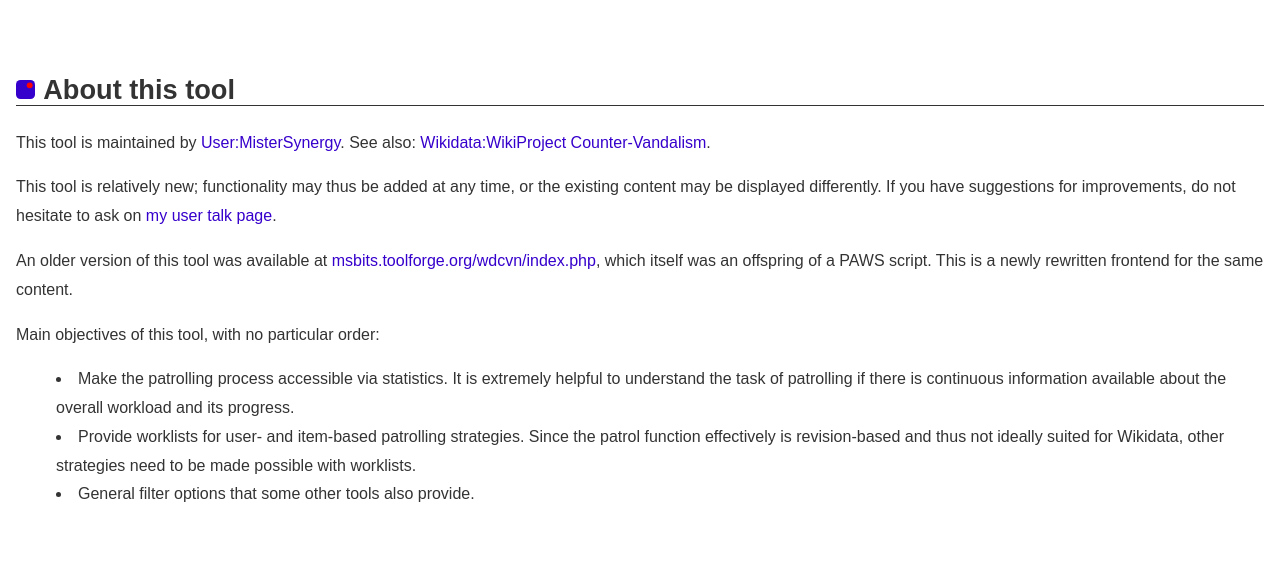
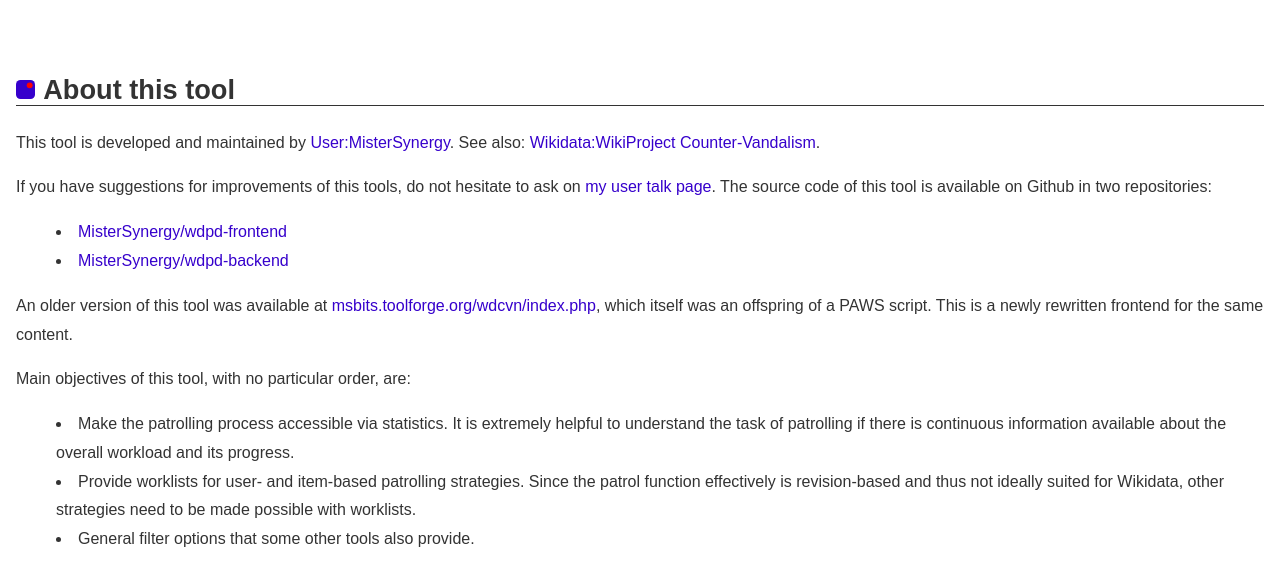
Before and after one commit to MisterSynergy/wdpd-frontend, a Flask app: page /about in a window 1280 px wide. Shown: the part 80-666 px from the top of the page. Run offline with Flask 2, Linux system fonts and the light colour scheme.

Commit message:
add links to sources at Github

```diff
--- a/src/templates/about.html
+++ b/src/templates/about.html
@@ -2,10 +2,14 @@
 {% set active_page = "/about" %}
 {% block content %}
       <h2>About this tool</h2>
-      <p>This tool is maintained by <a href="https://www.wikidata.org/wiki/User:MisterSynergy" title="User page of User:MisterSynergy at Wikidata">User:MisterSynergy</a>. See also: <a href="https://www.wikidata.org/wiki/Wikidata:WikiProject_Counter-Vandalism" title="Wikidata:WikiProject Counter-Vandalism">Wikidata:WikiProject Counter-Vandalism</a>.</p>
-      <p>This tool is relatively new; functionality may thus be added at any time, or the existing content may be displayed differently. If you have suggestions for improvements, do not hesitate to ask on <a href="https://www.wikidata.org/wiki/User_talk:MisterSynergy" title="user talk page of User:MisterSynergy" target="_blank">my user talk page</a>.</p>
+      <p>This tool is developed and maintained by <a href="https://www.wikidata.org/wiki/User:MisterSynergy" title="User page of User:MisterSynergy at Wikidata">User:MisterSynergy</a>. See also: <a href="https://www.wikidata.org/wiki/Wikidata:WikiProject_Counter-Vandalism" title="Wikidata:WikiProject Counter-Vandalism">Wikidata:WikiProject Counter-Vandalism</a>.</p>
+      <p>If you have suggestions for improvements of this tools, do not hesitate to ask on <a href="https://www.wikidata.org/wiki/User_talk:MisterSynergy" title="user talk page of User:MisterSynergy" target="_blank">my user talk page</a>. The source code of this tool is available on Github in two repositories:</p>
+      <ul>
+        <li><a href="https://github.com/MisterSynergy/wdpd-frontend" title="frontent repository at Github">MisterSynergy/wdpd-frontend</a></li>
+        <li><a href="https://github.com/MisterSynergy/wdpd-backend" title="backend repository at Github">MisterSynergy/wdpd-backend</a></li>
+      </ul>
       <p>An older version of this tool was available at <a href="https://msbits.toolforge.org/wdcvn/index.php" title="Wikidata unpatrolled changes dashboard">msbits.toolforge.org/wdcvn/index.php</a>, which itself was an offspring of a PAWS script. This is a newly rewritten frontend for the same content.</p>
-      <p>Main objectives of this tool, with no particular order:</p>
+      <p>Main objectives of this tool, with no particular order, are:</p>
       <ul>
         <li>Make the patrolling process accessible via statistics. It is extremely helpful to understand the task of patrolling if there is continuous information available about the overall workload and its progress.</li>
         <li>Provide worklists for user- and item-based patrolling strategies. Since the patrol function effectively is revision-based and thus not ideally suited for Wikidata, other strategies need to be made possible with worklists.</li>
```
